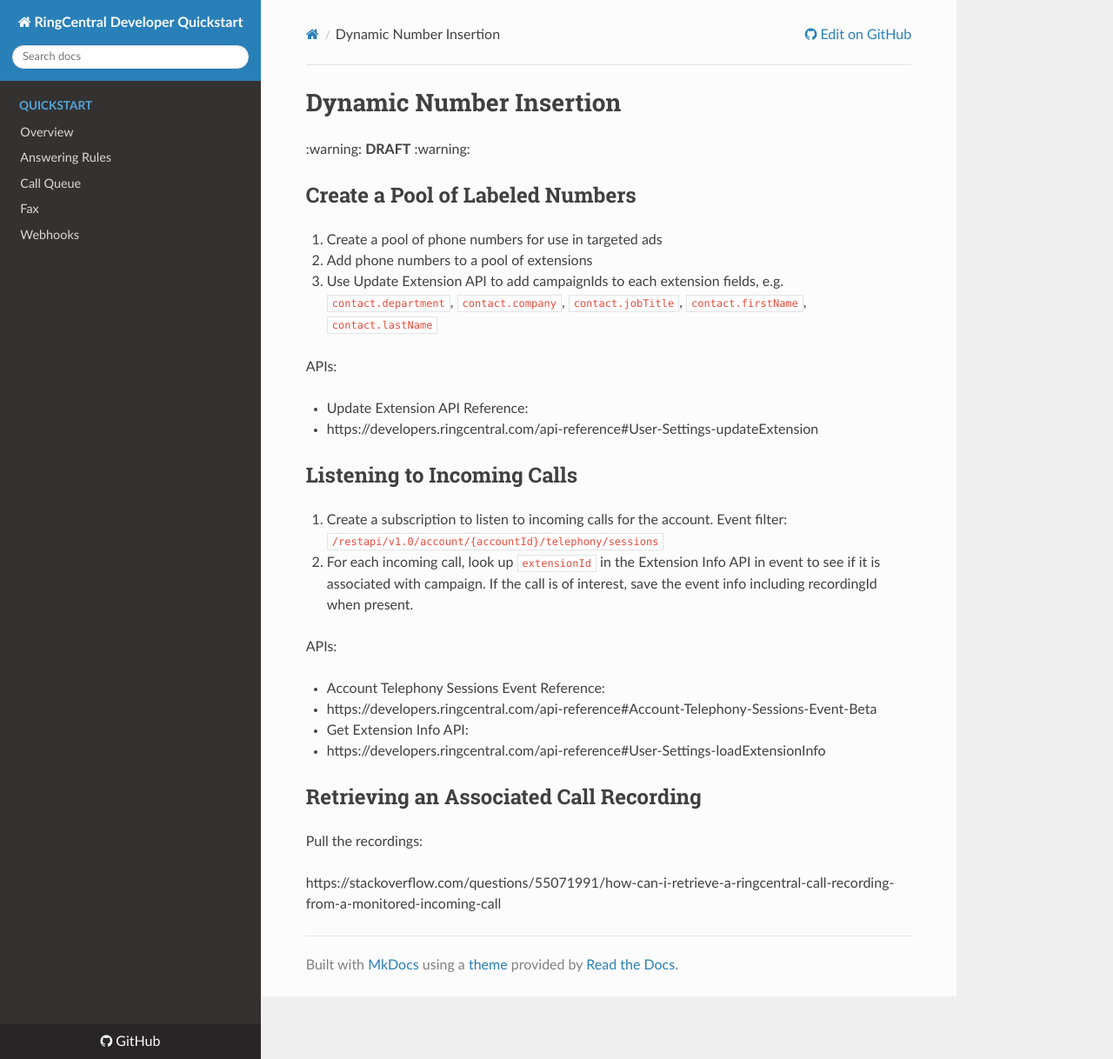
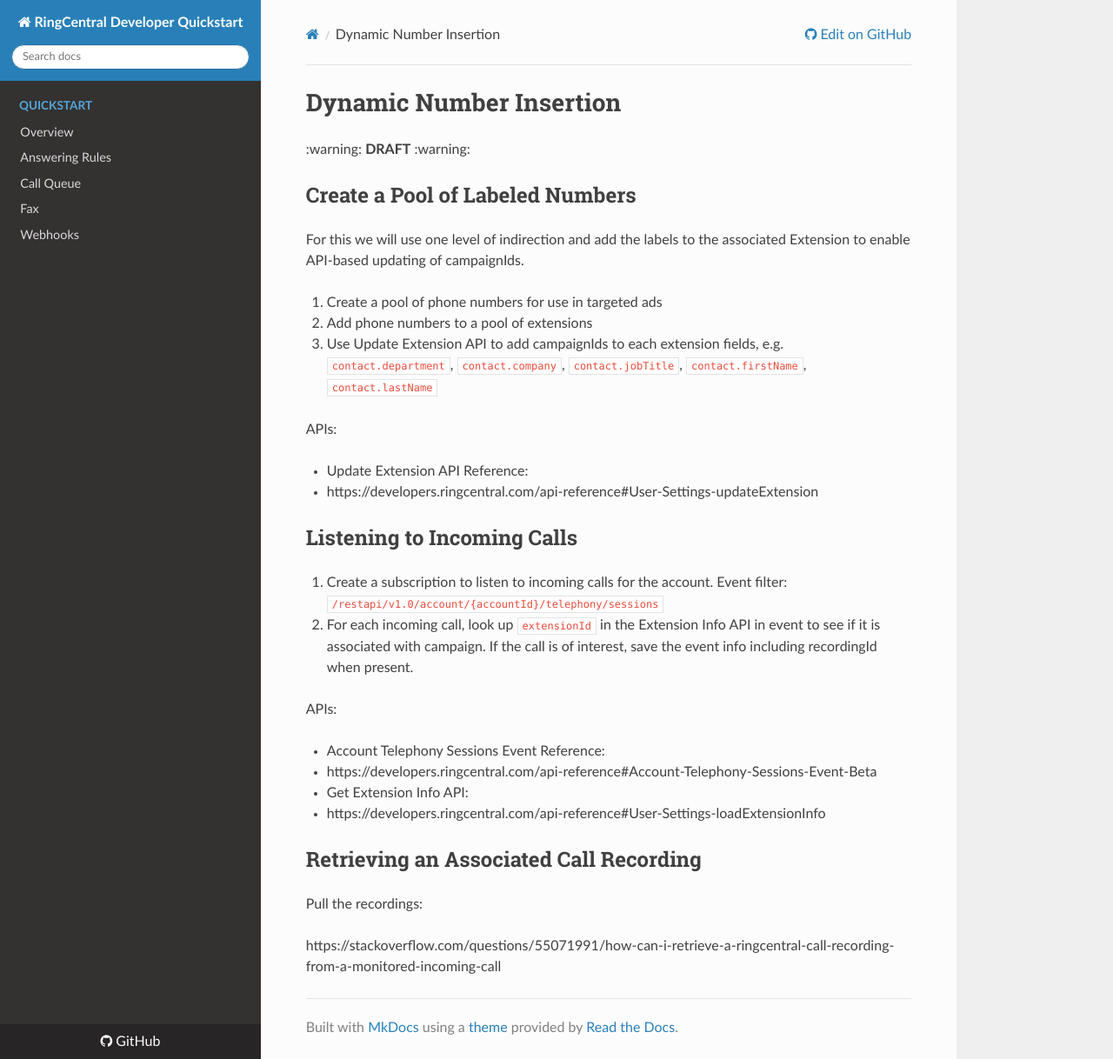
Before and after one commit to grokify/ringcentral-docs-quickstart, an MkDocs documentation site: the page built from docs/dynamic_number_insertion.md, in a window 1280 px wide and 1218 px high. Shown: the whole window at 87% size. Built offline with MkDocs 1.6.1, drawn with Linux system fonts in a browser that asks for light colours; nearby versions of some CDN libraries; old or Windows-style settings are respelled for this version of MkDocs.

Commit message:
update DNI

```diff
--- a/docs/dynamic_number_insertion.md
+++ b/docs/dynamic_number_insertion.md
@@ -3,6 +3,8 @@
 :warning: **DRAFT** :warning:
 
 ## Create a Pool of Labeled Numbers
+
+For this we will use one level of indirection and add the labels to the associated Extension to enable API-based updating of campaignIds.
 
 1. Create a pool of phone numbers for use in targeted ads
 1. Add phone numbers to a pool of extensions
```
